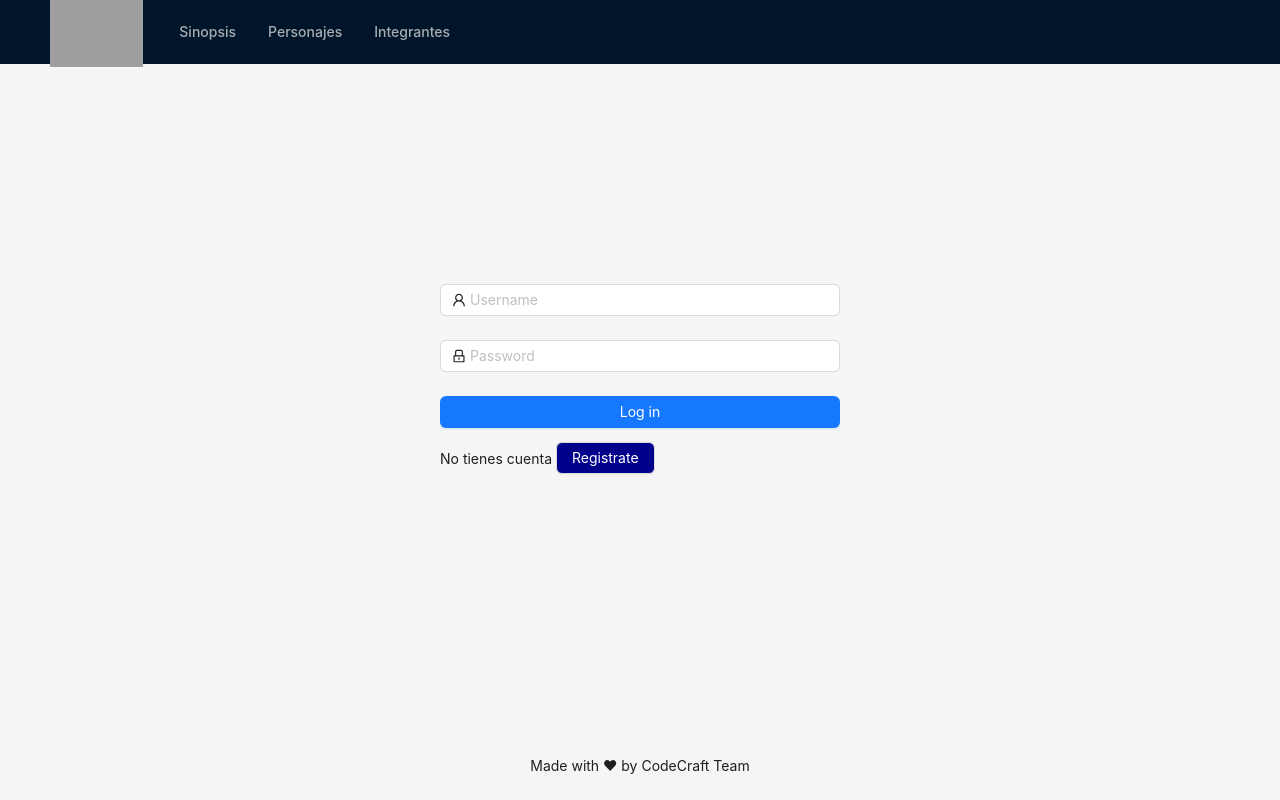
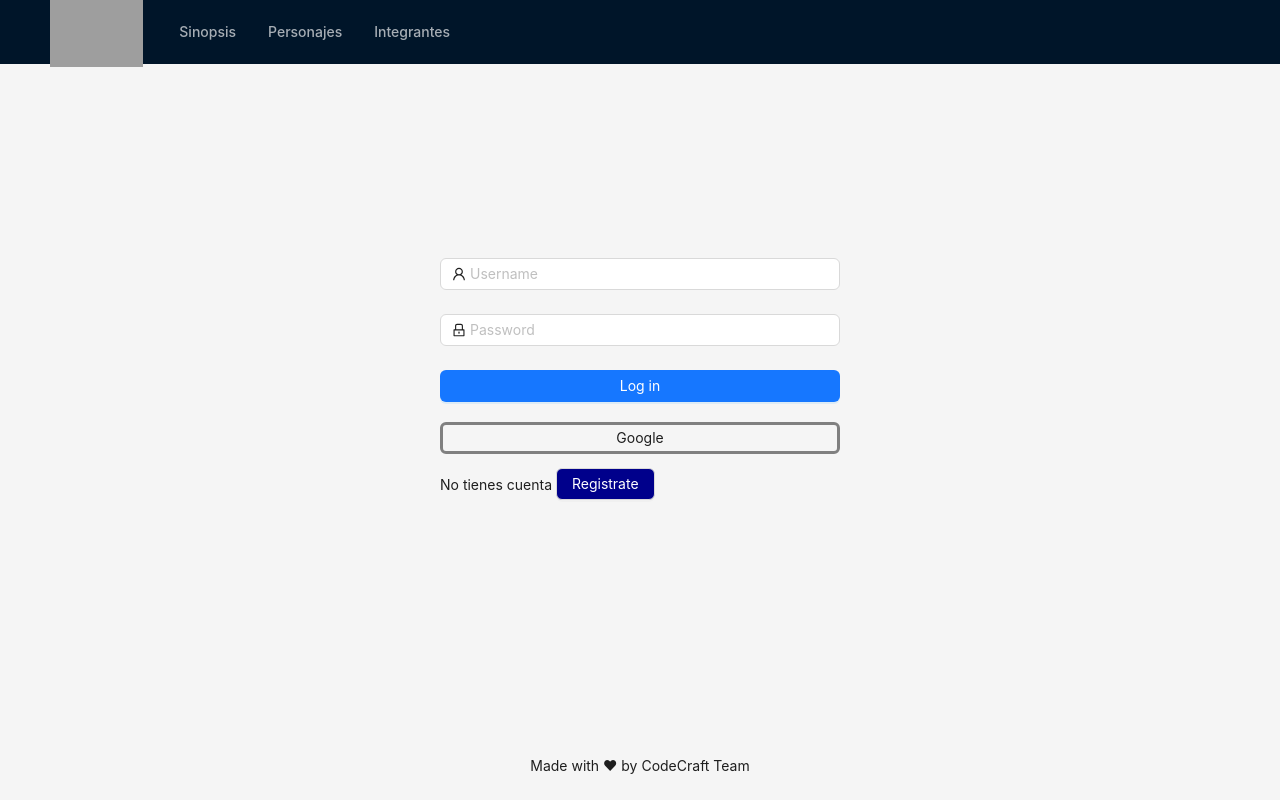
Before and after one commit to FSHLL/proyecto-integrador, a React (Vite) app: page / in a window 1280 px wide. Built offline with nearby package versions, Linux system fonts and the light colour scheme; no server answers; grey boxes are pictures that could not be loaded.

Commit message:
feat: google authentication impl

```diff
--- a/src/routes/Game.tsx
+++ b/src/routes/Game.tsx
@@ -6,8 +6,8 @@ import appFirebase from './firebaseConfig';
 import { getAuth, onAuthStateChanged, signOut } from 'firebase/auth';
 
 export const Game = () => {
-  const auth = getAuth(appFirebase)
-  const [user, setUser] = useState(null)
+  const auth = getAuth(appFirebase);
+  const [user, setUser] = useState(null);
 
   onAuthStateChanged(auth, (userFirebase) => {
     if(userFirebase) {
@@ -25,7 +25,7 @@ export const Game = () => {
             <Outlet />
           </Physics>
         </Suspense>
-    </Canvas>
+      </Canvas>
     </>
   )
 }
--- a/src/routes/Login.tsx
+++ b/src/routes/Login.tsx
@@ -3,7 +3,8 @@ import { Button, Checkbox, Form, Input } from 'antd';
 import { useNavigate } from 'react-router-dom';
 import { useState } from 'react';
 import appFirebase from './firebaseConfig';
-import { createUserWithEmailAndPassword, getAuth, onAuthStateChanged, signInWithEmailAndPassword } from 'firebase/auth';
+import { createUserWithEmailAndPassword, getAuth, onAuthStateChanged,
+    signInWithEmailAndPassword, GoogleAuthProvider, signInWithPopup } from 'firebase/auth';
 
 export const Login = () => {
     const navigate = useNavigate();
@@ -12,7 +13,6 @@ export const Login = () => {
     const [registered, setRegistered] = useState(false)
 
     const onFinish = async ({ username, password }) => {
-        console.log(username, " - ", password);
         if(registered) {
             try {
                 await createUserWithEmailAndPassword(auth, username, password);
@@ -23,13 +23,23 @@ export const Login = () => {
         } else {
             try {
                 await signInWithEmailAndPassword(auth, username, password);
-                console.log(username, " - ", password);
                 navigate('game')
             } catch (error) {
                 alert("El usuario y/o la contraseña son incorrectos");
             }
         }
         form.resetFields();
+    };
+
+    const onClick = async (e) => {
+        e.preventDefault();
+        const provider = new GoogleAuthProvider();
+        try {
+          await signInWithPopup(auth, provider)
+          navigate('game')
+        } catch (error) {
+          console.log(error);
+        }
     };
 
     return (
@@ -75,6 +85,9 @@ export const Login = () => {
                     <Button block type="primary" htmlType="submit" className="login-form-button">
                         {registered? "Sign up" : "Log in"}
                     </Button>
+                    {registered? <p></p> : <Button onClick={onClick} block type="button" className="btn btn-info" id="googleLogin" style={{border: '3px solid gray', marginTop: '20px'}}>
+                        Google
+                    </Button>}
                     <p>{registered? "Si ya tienes cuenta " : "No tienes cuenta "}<Button onClick={() => setRegistered(!registered)} style={{backgroundColor: 'darkblue', color: 'white' }}>{registered? "Inicia sesión" : "Registrate"}</Button></p>
                 </Form.Item>
             </Form>
```
